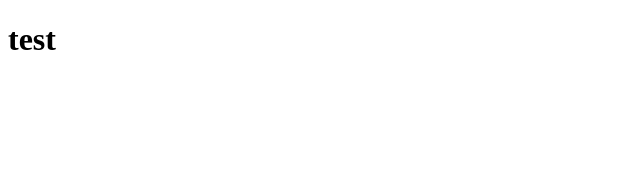
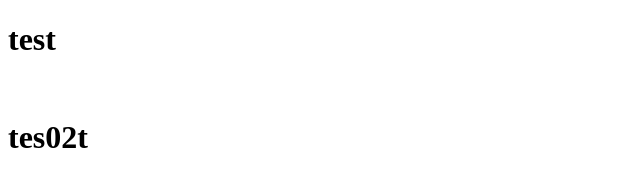
Before and after one commit to mbj-45/MaquetteWPBooster, a plain HTML site: page index.html in a window 1280 px wide. Shown: the whole page, without its empty margins (0-640 px from the left). Drawn offline with Linux system fonts and the light colour scheme.

Commit message:
Update index.html

```diff
--- a/index.html
+++ b/index.html
@@ -8,6 +8,8 @@
 </head>
 <body>
 <h1>test</h1>
+<br>
+<h1>tes02t</h1>
 
 
 </body>
```
